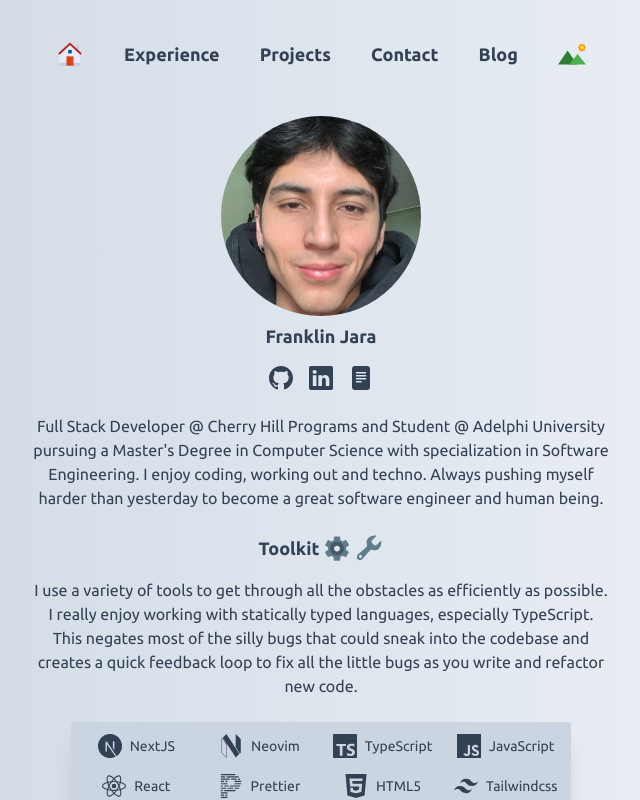
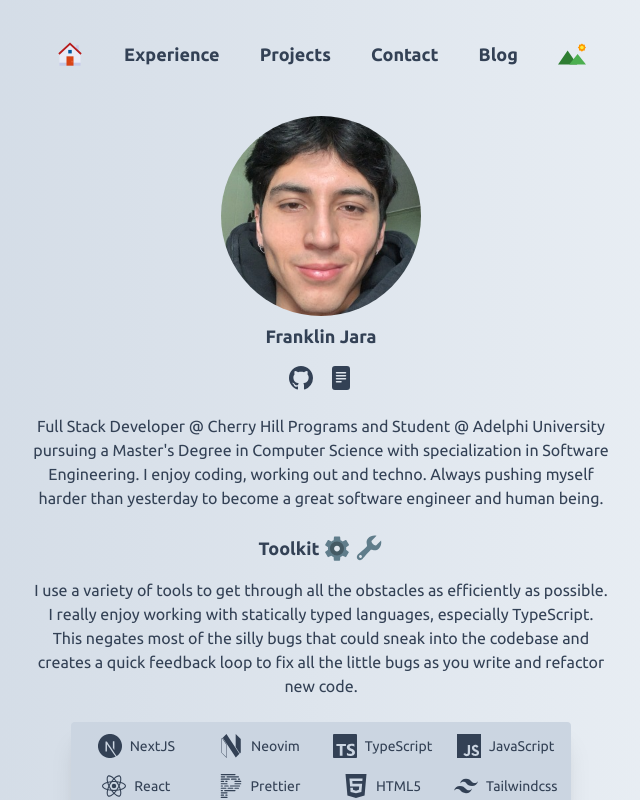
Before and after one commit to makyfj/franklinjara.dev, a Next.js app: page / in a window 1280 px wide. Shown: the top 800 px of the page, without its empty margins (319-959 px from the left). Built offline with nearby package versions, Linux system fonts and the light colour scheme.

Commit message:
:fire: Remove linkedin
Removing linkedin :)

```diff
--- a/src/components/socials.tsx
+++ b/src/components/socials.tsx
@@ -19,14 +19,14 @@ const Socials = () => {
         >
           <BsGithub className="social-hover" />
         </motion.a>
-        <motion.a
-          variants={iconVariants}
-          whileHover="whileHover"
-          whileTap="whileTap"
-          href="https://www.linkedin.com/in/franklin-jara-fj"
-        >
-          <BsLinkedin className="social-hover" />
-        </motion.a>
+        {/* <motion.a */}
+        {/*   variants={iconVariants} */}
+        {/*   whileHover="whileHover" */}
+        {/*   whileTap="whileTap" */}
+        {/*   href="https://www.linkedin.com/in/franklin-jara-fj" */}
+        {/* > */}
+        {/*   <BsLinkedin className="social-hover" /> */}
+        {/* </motion.a> */}
         <motion.a
           variants={iconVariants}
           whileHover="whileHover"
```
